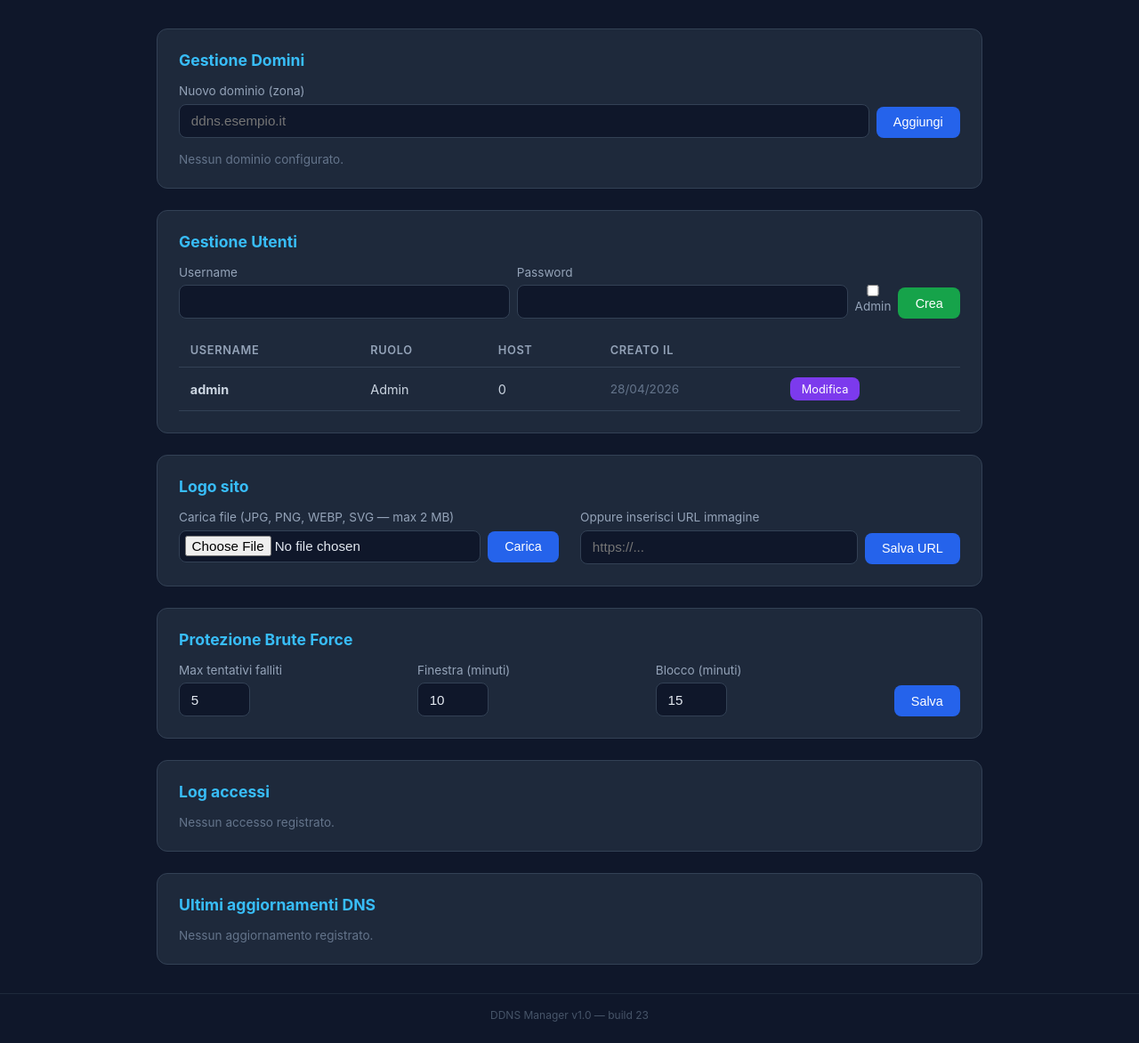
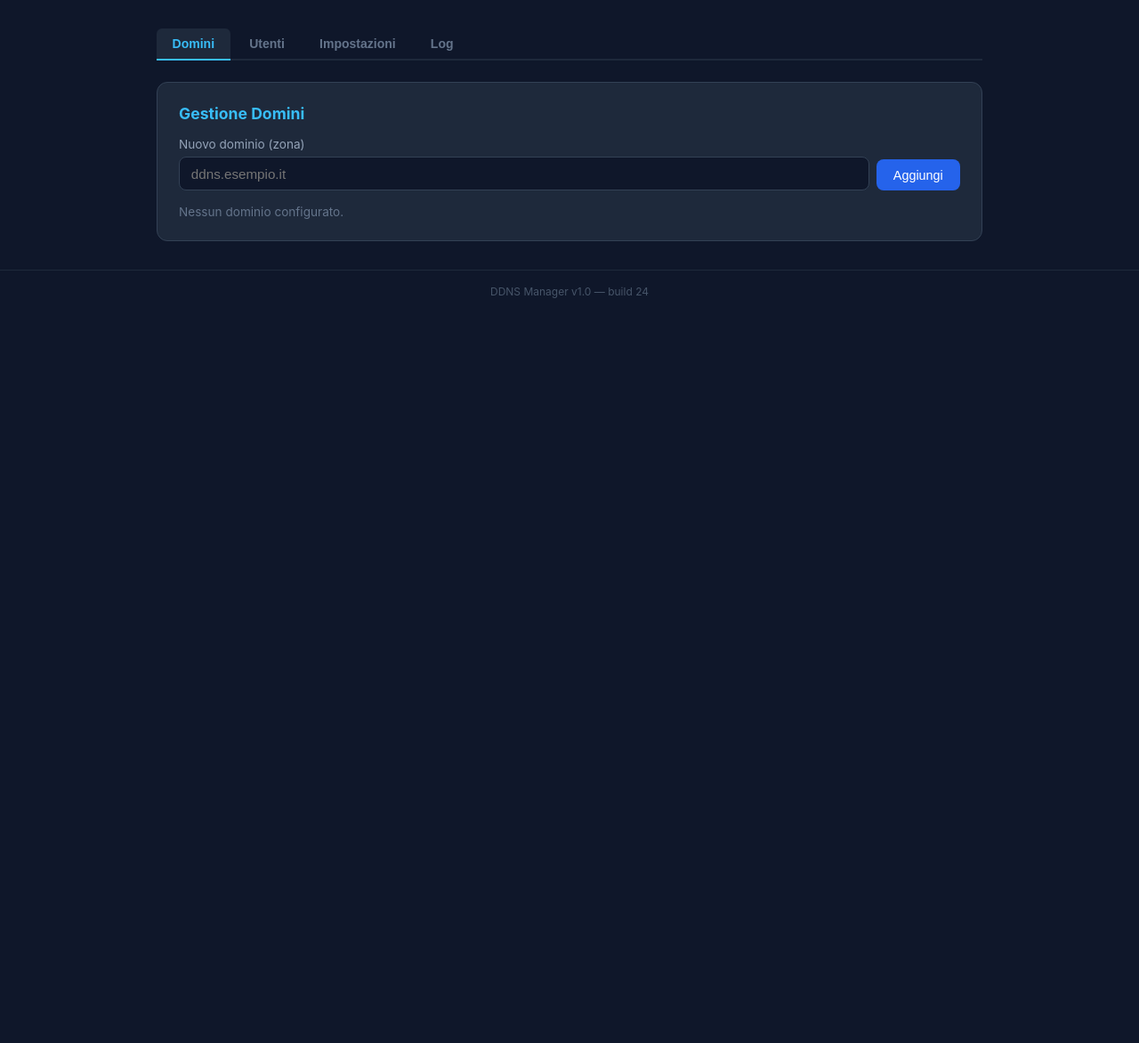
Before and after one commit to develop90/ddns-manager, a PHP site: page /admin.php in a window 1280 px wide. Shown: the part 148-1320 px from the top of the page at 89% size. After the commit the page ends 483 px from the top, so only its background shows below. Run offline with PHP 8.4, Linux system fonts and the light colour scheme; the visitor is signed in with stand-in values (Sample User, id 1).

Commit message:
Admin: menu tab orizzontale (Domini, Utenti, Impostazioni, Log)
Tab con JS puro, hash URL + localStorage per ricordare tab attivo.
Post-redirect: riapre automaticamente il tab dell'azione appena eseguita.
Build 24.

Co-Authored-By: Claude Sonnet 4.6 <noreply@anthropic.com>

```diff
--- a/admin.php
+++ b/admin.php
@@ -261,6 +261,16 @@ $loginLogs = $loginLogs->fetchAll();
         <div class="alert alert-<?= $msgType ?>"><?= htmlspecialchars($msg) ?></div>
     <?php endif; ?>
 
+    <!-- Tab nav -->
+    <div class="tabs">
+        <button class="tab-btn" data-tab="domini">Domini</button>
+        <button class="tab-btn" data-tab="utenti">Utenti</button>
+        <button class="tab-btn" data-tab="impostazioni">Impostazioni</button>
+        <button class="tab-btn" data-tab="log">Log</button>
+    </div>
+
+    <!-- TAB: Domini -->
+    <div class="tab-panel" id="tab-domini">
     <!-- Gestione Domini -->
     <div class="card">
         <h2>Gestione Domini</h2>
@@ -300,6 +310,10 @@ $loginLogs = $loginLogs->fetchAll();
         <?php endif; ?>
     </div>
 
+    </div><!-- /tab-domini -->
+
+    <!-- TAB: Utenti -->
+    <div class="tab-panel" id="tab-utenti">
     <!-- Gestione Utenti -->
     <div class="card">
         <h2>Gestione Utenti</h2>
@@ -385,6 +399,10 @@ $loginLogs = $loginLogs->fetchAll();
         </table>
     </div>
 
+    </div><!-- /tab-utenti -->
+
+    <!-- TAB: Impostazioni -->
+    <div class="tab-panel" id="tab-impostazioni">
     <!-- Logo -->
     <div class="card">
         <h2>Logo sito</h2>
@@ -449,6 +467,10 @@ $loginLogs = $loginLogs->fetchAll();
         </form>
     </div>
 
+    </div><!-- /tab-impostazioni -->
+
+    <!-- TAB: Log -->
+    <div class="tab-panel" id="tab-log">
     <!-- Log login -->
     <div class="card">
         <div style="display:flex;align-items:center;justify-content:space-between;margin-bottom:1rem;flex-wrap:wrap;gap:0.5rem">
@@ -559,9 +581,46 @@ $loginLogs = $loginLogs->fetchAll();
             </table>
         <?php endif; ?>
     </div>
-</div>
+    </div><!-- /tab-log -->
+
+</div><!-- /container -->
 <footer style="text-align:center;padding:1rem 0 1.5rem;color:#475569;font-size:0.75rem;border-top:1px solid #1e293b;margin-top:2rem">
     <?= APP_NAME ?> v<?= APP_VERSION ?> — build <?= APP_BUILD ?>
 </footer>
+<script>
+(function(){
+    var tabs   = document.querySelectorAll('.tab-btn');
+    var panels = document.querySelectorAll('.tab-panel');
+    var saved  = location.hash.replace('#','') || localStorage.getItem('adminTab') || 'domini';
+
+    function activate(name) {
+        tabs.forEach(function(b){ b.classList.toggle('active', b.dataset.tab === name); });
+        panels.forEach(function(p){ p.classList.toggle('active', p.id === 'tab-' + name); });
+        localStorage.setItem('adminTab', name);
+        history.replaceState(null,'','#' + name);
+    }
+
+    tabs.forEach(function(b){
+        b.addEventListener('click', function(){ activate(b.dataset.tab); });
+    });
+
+    // Attiva il tab corretto (da hash, localStorage o default)
+    var valid = Array.from(tabs).map(function(b){ return b.dataset.tab; });
+    activate(valid.includes(saved) ? saved : 'domini');
+
+    // Se c'è un messaggio di feedback, mostra il tab giusto in base all'azione POST
+    <?php if ($msg && $_SERVER['REQUEST_METHOD'] === 'POST'): ?>
+    var action = <?= json_encode($_POST['action'] ?? '') ?>;
+    var map = {
+        add_domain:'domini', delete_domain:'domini',
+        add_user:'utenti', edit_user:'utenti', delete_user:'utenti', toggle_user:'utenti',
+        upload_logo:'impostazioni', save_logo_url:'impostazioni', delete_logo:'impostazioni',
+        save_settings:'impostazioni',
+        unblock_ip:'log', clear_login_log:'log'
+    };
+    if (map[action]) activate(map[action]);
+    <?php endif; ?>
+})();
+</script>
 </body>
 </html>
--- a/config.php
+++ b/config.php
@@ -10,7 +10,7 @@ define('DEFAULT_TTL', 300);
 
 // Versione applicazione
 define('APP_VERSION', '1.0');
-define('APP_BUILD', 23);
+define('APP_BUILD', 24);
 
 // Tutti i segreti vengono dal file .env (non versionato)
 $_env = is_file(__DIR__ . '/.env') ? parse_ini_file(__DIR__ . '/.env') : [];
--- a/style.css
+++ b/style.css
@@ -243,3 +243,16 @@ table td { color: #cbd5e1; }
 .pagination a:hover { background:#334155; color:#e2e8f0; }
 .pagination span.current { background:#0ea5e9; color:#fff; }
 .pagination span.dots { color:#475569; }
+
+/* Tab admin */
+.tabs { display:flex; gap:0.25rem; border-bottom:2px solid #1e293b; margin-bottom:1.5rem; flex-wrap:wrap; }
+.tab-btn {
+    padding:0.55rem 1.1rem; font-size:0.875rem; font-weight:600;
+    background:none; border:none; border-bottom:2px solid transparent;
+    color:#64748b; cursor:pointer; margin-bottom:-2px; border-radius:6px 6px 0 0;
+    transition:color .15s, border-color .15s, background .15s;
+}
+.tab-btn:hover { color:#e2e8f0; background:#1e293b; }
+.tab-btn.active { color:#38bdf8; border-bottom-color:#38bdf8; background:#1e293b; }
+.tab-panel { display:none; }
+.tab-panel.active { display:block; }
```
